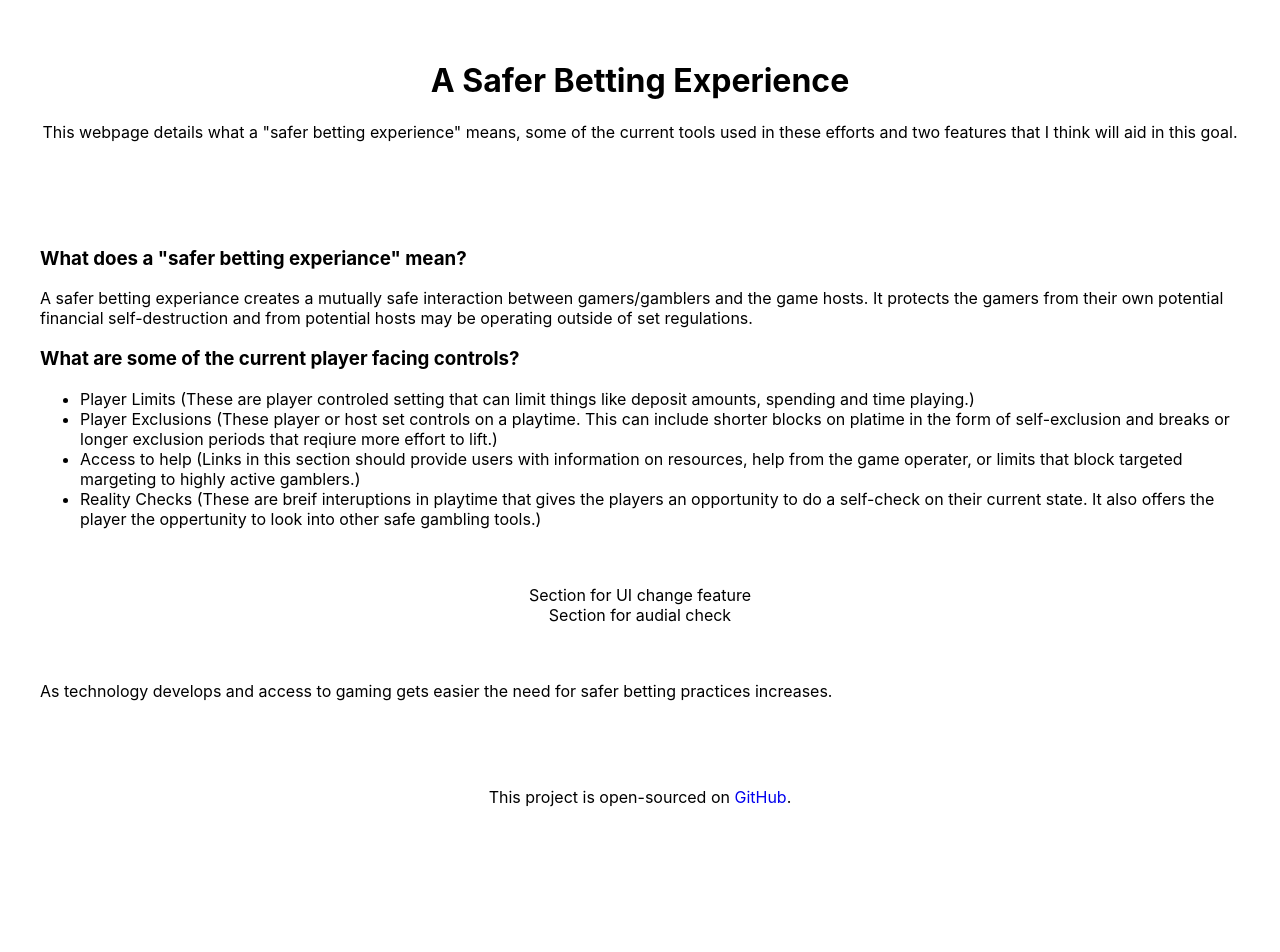
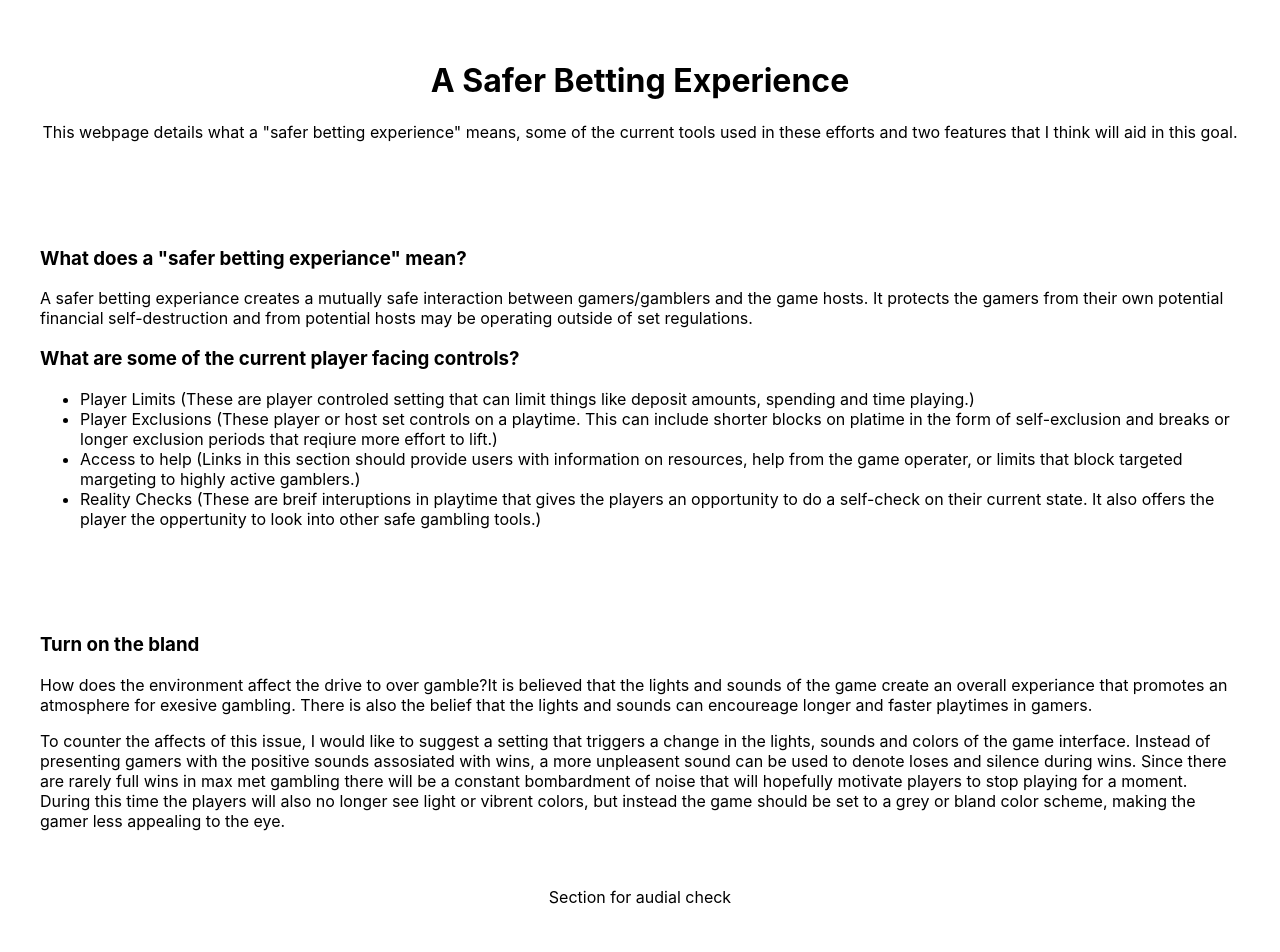
Before and after one commit to ChyenneW/happyhacker-2022showcode-hackathon-project, a React (Create React App) app: page / in a window 1280 px wide. Shown: the top 952 px of the page. Before the commit the page ends 847 px from the top, so only its background shows below. Built offline with nearby package versions, Linux system fonts and the light colour scheme.

Commit message:
Add explanation for UI change feature

```diff
--- a/src/App.js
+++ b/src/App.js
@@ -1,5 +1,6 @@
 import Header from "./Header";
 import Challenge from "./Challenge";
+import UiChange from "./UiChange";
 
 import Closing from "./Closing";
 import Footer from "./Footer";
@@ -11,7 +12,7 @@ function App() {
     <div className="App">
       <Header />
       <Challenge />
-      <section>Section for UI change feature</section>
+      <UiChange />
       <section>Section for audial check</section>
       <Closing />
       <Footer />
--- /dev/null
+++ b/src/UiChange.js
@@ -0,0 +1,29 @@
+import React from "react";
+
+export default function UiChange() {
+  return (
+    <section className="Section">
+      <h3>Turn on the bland</h3>
+      <p>
+        How does the environment affect the drive to over gamble?It is believed
+        that the lights and sounds of the game create an overall experiance that
+        promotes an atmosphere for exesive gambling. There is also the belief
+        that the lights and sounds can encoureage longer and faster playtimes in
+        gamers.
+      </p>
+
+      <p>
+        To counter the affects of this issue, I would like to suggest a setting
+        that triggers a change in the lights, sounds and colors of the game
+        interface. Instead of presenting gamers with the positive sounds
+        assosiated with wins, a more unpleasent sound can be used to denote
+        loses and silence during wins. Since there are rarely full wins in max
+        met gambling there will be a constant bombardment of noise that will
+        hopefully motivate players to stop playing for a moment. During this
+        time the players will also no longer see light or vibrent colors, but
+        instead the game should be set to a grey or bland color scheme, making
+        the gamer less appealing to the eye.
+      </p>
+    </section>
+  );
+}
```
Also changed, not shown: 1 other file (tests, documents, lock files or other folders).
